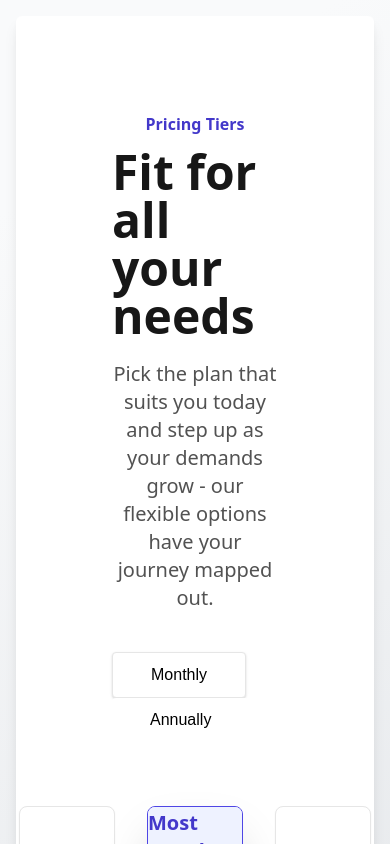
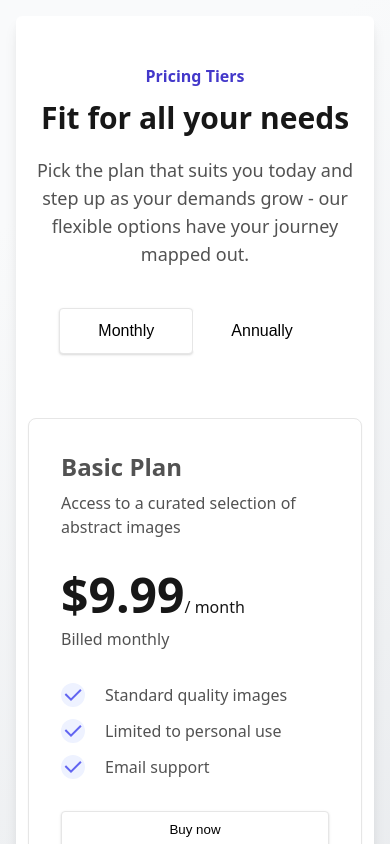
Before and after one commit to gkolesnikov88/pricing-section-tiers, a React (Create React App) app: page / in a window 390 px wide. Shown: the top 844 px of the page. Built offline with nearby package versions, Linux system fonts and the light colour scheme.

Commit message:
Add tablet and mobile styles

```diff
--- a/src/components/_pricing.css
+++ b/src/components/_pricing.css
@@ -24,6 +24,7 @@
 
     /* Text/primary */
     color: #171717;
+    text-align: center;
 }
 
 .header__description {
@@ -38,6 +39,7 @@
     display: grid;
     grid-template-columns: repeat(12, minmax(0, 1fr));
     column-gap: 32px;
+    width: 100%;
 }
 
 .pricing-tiers__plan {
@@ -51,11 +53,9 @@
     gap: 64px;
 }
 
-/* .pricing-tiers__toggle {
-    display: flex;
-    justify-self: center;
-    align-items: center;
-} */
+.pricing-tiers__toggle {
+    text-align: center;
+}
 
 .btn {
     padding: 10px 38px;
@@ -77,3 +77,48 @@
     border: none;
     box-shadow: none;
 }
+
+@media screen and (max-width: 1024px) {
+    .pricing-tiers {
+        padding: 64px 48px;
+    }
+
+    .pricing-tiers__plans {
+        grid-template-columns: repeat(6, minmax(0, 1fr));
+    }
+
+    .pricing-tiers__plan {
+        grid-column: span 6 / span 6;
+    }
+}
+
+@media screen and (max-width: 768px) {
+    .pricing-tiers {
+        padding: 48px 12px;
+    }
+
+    .pricing-tiers__plans {
+        grid-template-columns: repeat(4, minmax(0, 1fr));
+    }
+
+    .pricing-tiers__plan {
+        grid-column: span 4 / span 4;
+    }
+
+    .header__tagline {
+        /* text-3xl-30/semibold */
+        font-style: normal;
+        font-weight: 600;
+        font-size: 30px;
+        line-height: 36px;
+    }
+
+    .header__description {
+        /* text-lg-18/normal */
+        font-family: 'Noto Sans';
+        font-style: normal;
+        font-weight: 400;
+        font-size: 18px;
+        line-height: 28px;
+    }
+}
```
